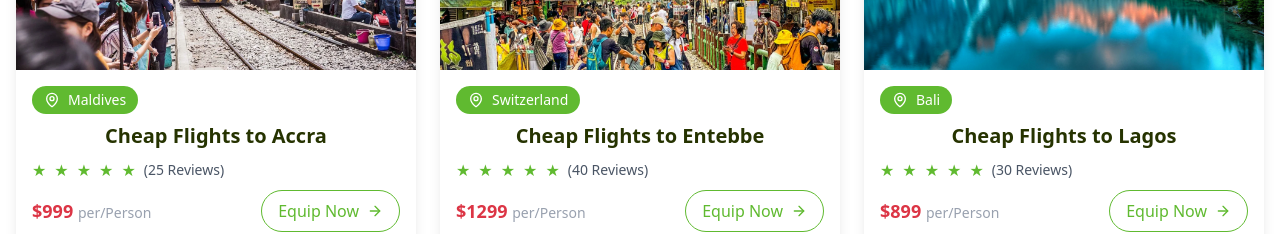
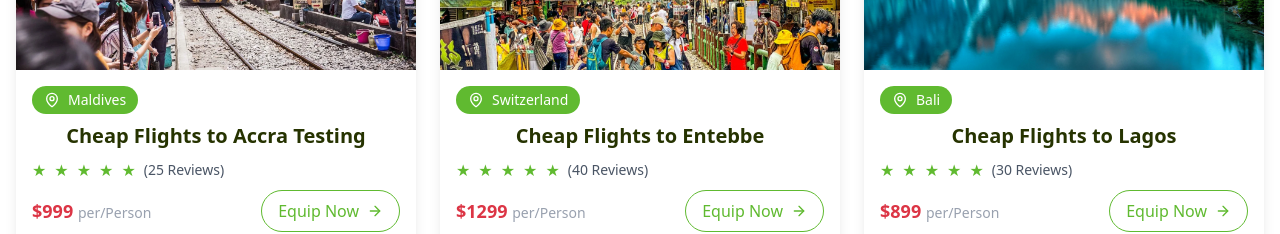
Before and after one commit to Moughees110/Ticketing-Website, a React (Vite) app: page / in a window 1280 px wide. Shown: the part 2200-2434 px from the top of the page. Built offline with nearby package versions, Linux system fonts and the light colour scheme.

Commit message:
Update Pakage.jsx

```diff
--- a/src/components/Pakage.jsx
+++ b/src/components/Pakage.jsx
@@ -6,7 +6,7 @@ const packages = [
     id: 1,
     image: "/public/img/pakage8.webp",
     location: "Maldives",
-    title: "Cheap Flights to Accra",
+    title: "Cheap Flights to Accra Testing",
     reviews: "(25 Reviews)",
     price: "$999"
   },
```
